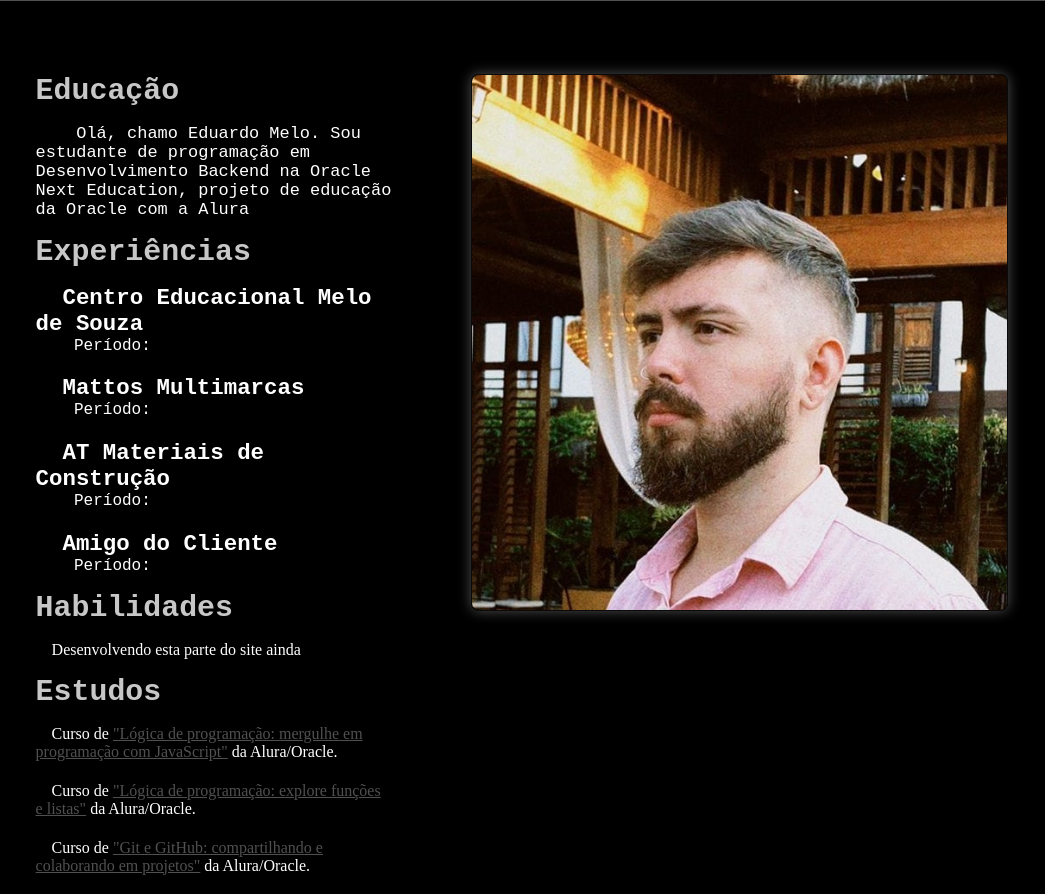
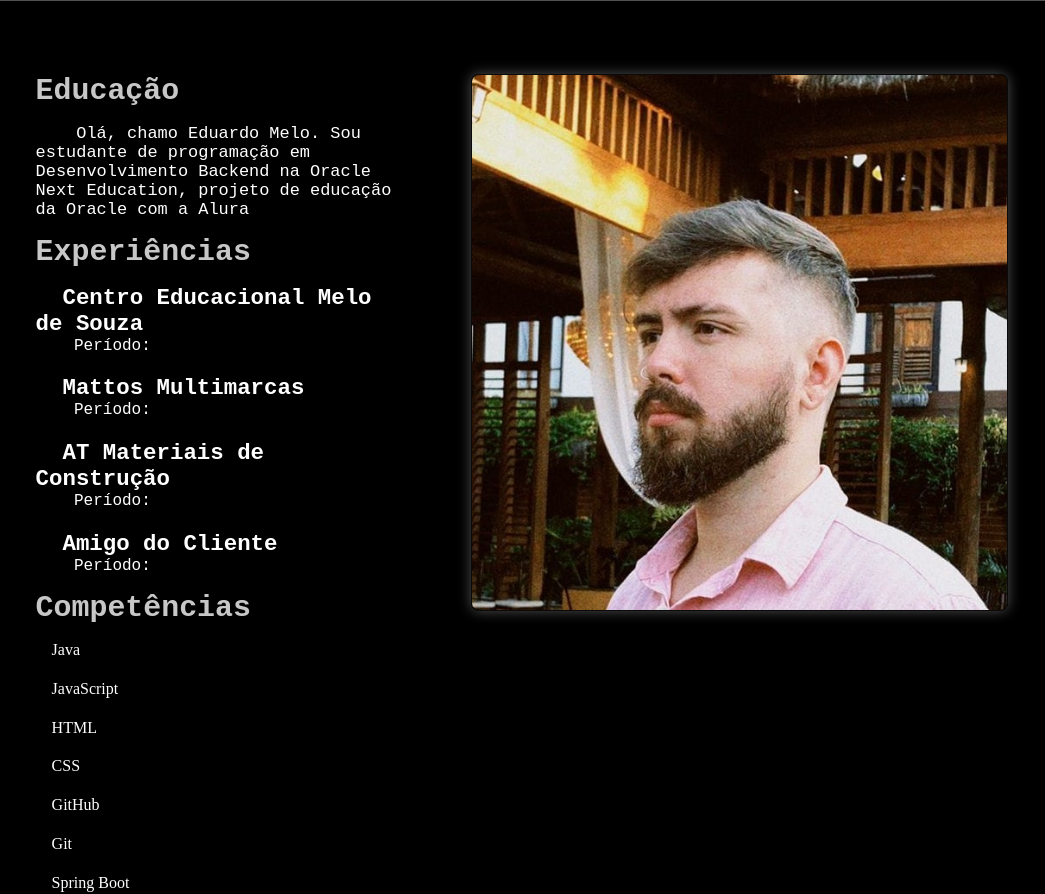
Before and after one commit to eduardoDeAAMelo/portfolio, a plain HTML site: page curriculo.html in a window 1280 px wide. Shown: the part 80-974 px from the top of the page, without its empty margins (118-1163 px from the left). Drawn offline with Linux system fonts and the light colour scheme; a web font is replaced by a local one.

Commit message:
adicionado competencias

```diff
--- a/curriculo.html
+++ b/curriculo.html
@@ -45,9 +45,15 @@
                 </li>
             </ul>
 
-            <h1 class="introducao__conteudo__tituloHabilidades">Habilidades</h1>
+            <h1 class="introducao__conteudo__tituloHabilidades">Competências</h1>
             <ul class="introducao__conteudo__listaDeHabilidades">
-                <li>&nbsp;&nbsp;&nbsp;&nbsp;Desenvolvendo esta parte do site ainda</li>
+                <li>&nbsp;&nbsp;&nbsp;&nbsp;Java</li>
+                <li>&nbsp;&nbsp;&nbsp;&nbsp;JavaScript</li>
+                <li>&nbsp;&nbsp;&nbsp;&nbsp;HTML</li>
+                <li>&nbsp;&nbsp;&nbsp;&nbsp;CSS</li>
+                <li>&nbsp;&nbsp;&nbsp;&nbsp;GitHub</li>
+                <li>&nbsp;&nbsp;&nbsp;&nbsp;Git</li>
+                <li>&nbsp;&nbsp;&nbsp;&nbsp;Spring Boot</li>
             </ul>
 
             <h1 class="introducao__conteudo__tituloEstudos">Estudos</h1>
```
